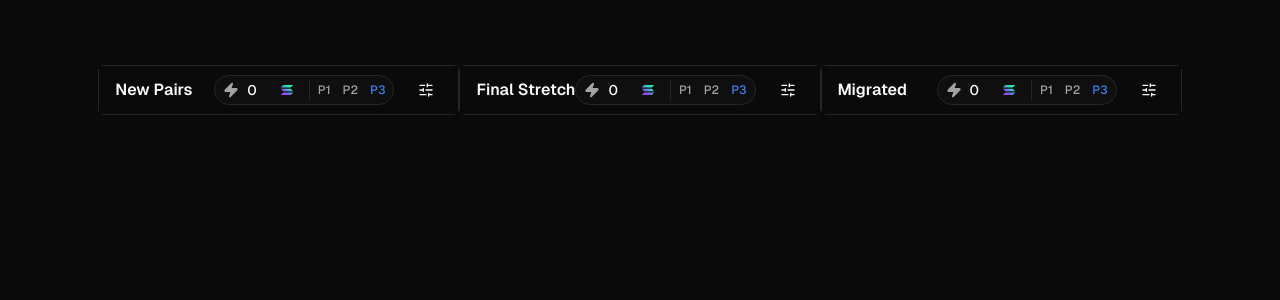
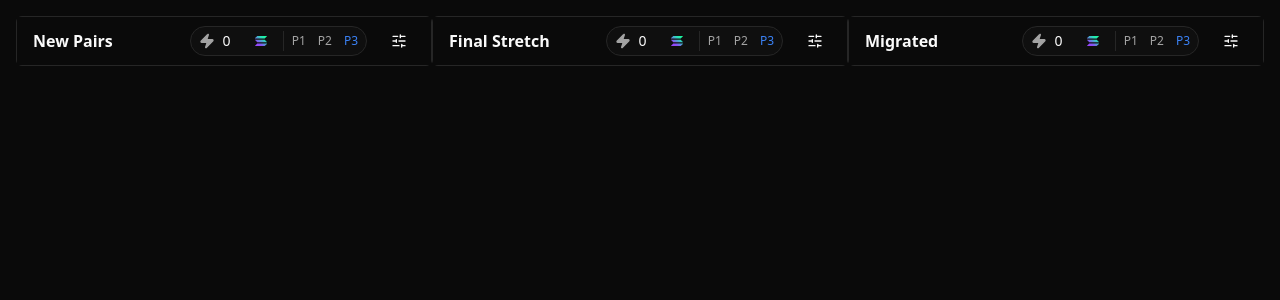
Before and after one commit to Rahul-Encoded/Pulse, a Next.js app: page / in a window 1280 px wide. Shown: the top 300 px of the page. Built offline with nearby package versions, Linux system fonts and the light colour scheme.

Commit message:
UI change for the main app page.tsx

```diff
--- a/src/app/page.tsx
+++ b/src/app/page.tsx
@@ -2,10 +2,10 @@
 
 export default function Home() {
   return (
-    <div className="grid grid-rows-[20px_1fr_20px] items-center justify-items-center min-h-screen p-8 pb-20 gap-16 sm:p-20 font-[family-name:var(--font-geist-sans)]">
-      <main>
-        <TokenTable props></TokenTable>
-      </main>
+    <div className="p-4">
+      <div className="w-full">
+        <TokenTable />
+      </div>
       <footer className="row-start-3 flex gap-6 flex-wrap items-center justify-center">
 
       </footer>
```
